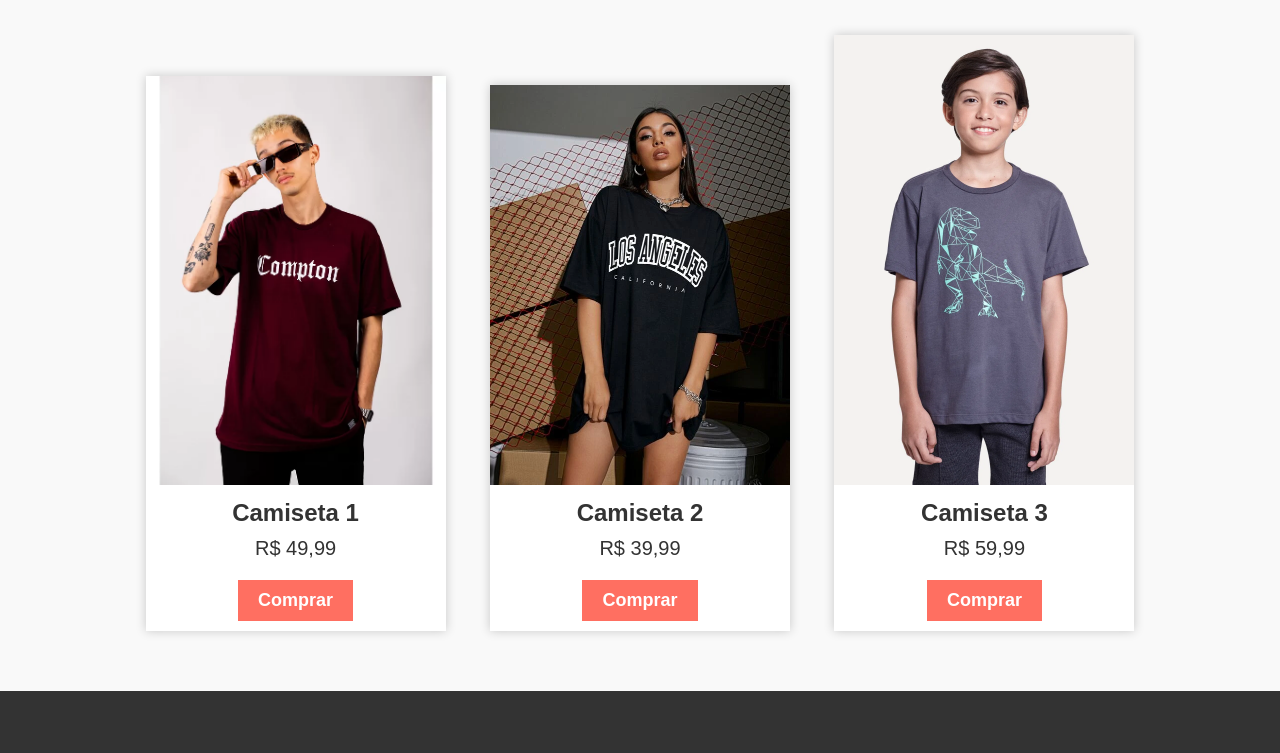
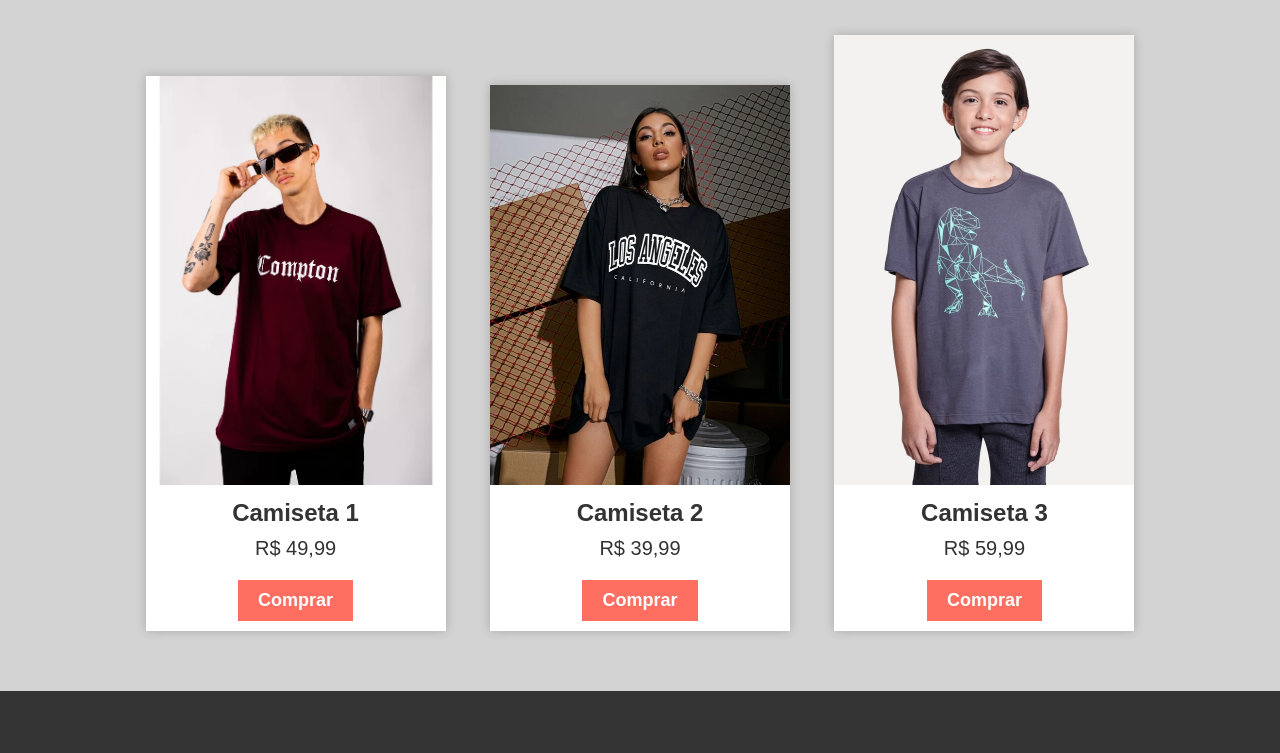
Before and after one commit to MauricioDevJS/e-commerce, a plain HTML site: page index.html in a window 1280 px wide. Shown: the part 222-975 px from the top of the page. Drawn offline with Linux system fonts and the light colour scheme.

Commit message:
Atualização backgroud-color do body

```diff
--- a/style.css
+++ b/style.css
@@ -1,13 +1,13 @@
-/* Estilos para o corpo da página */
+
 body {
     margin: 0;
     padding: 0;
     font-family: Arial, sans-serif;
-    background-color: #f9f9f9;
+    background-color: lightgrey;
     color: #333;
 }
 
-/* Estilos para o cabeçalho */
+
 header {
     background-color: #ff6f61;
     color: #fff;
```
